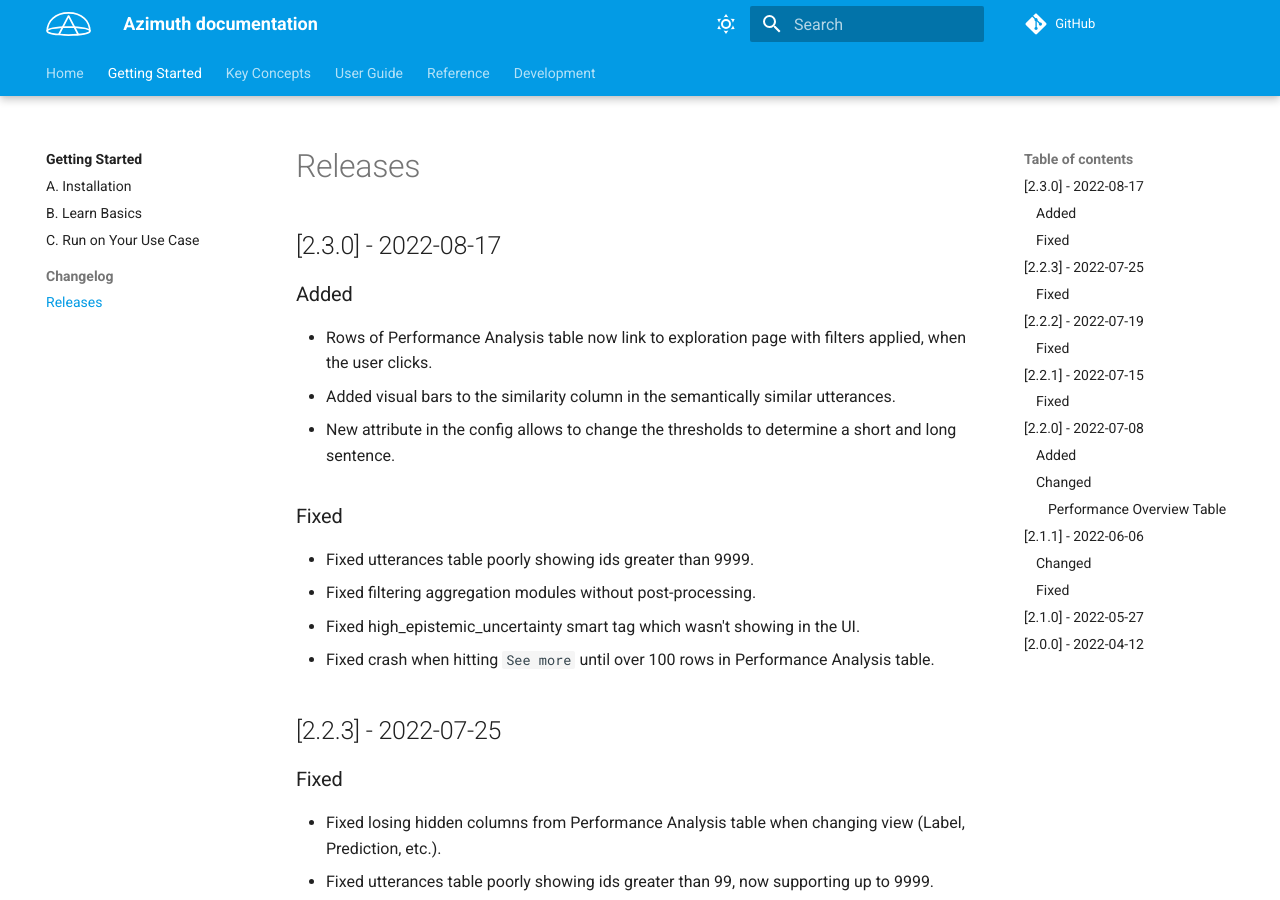
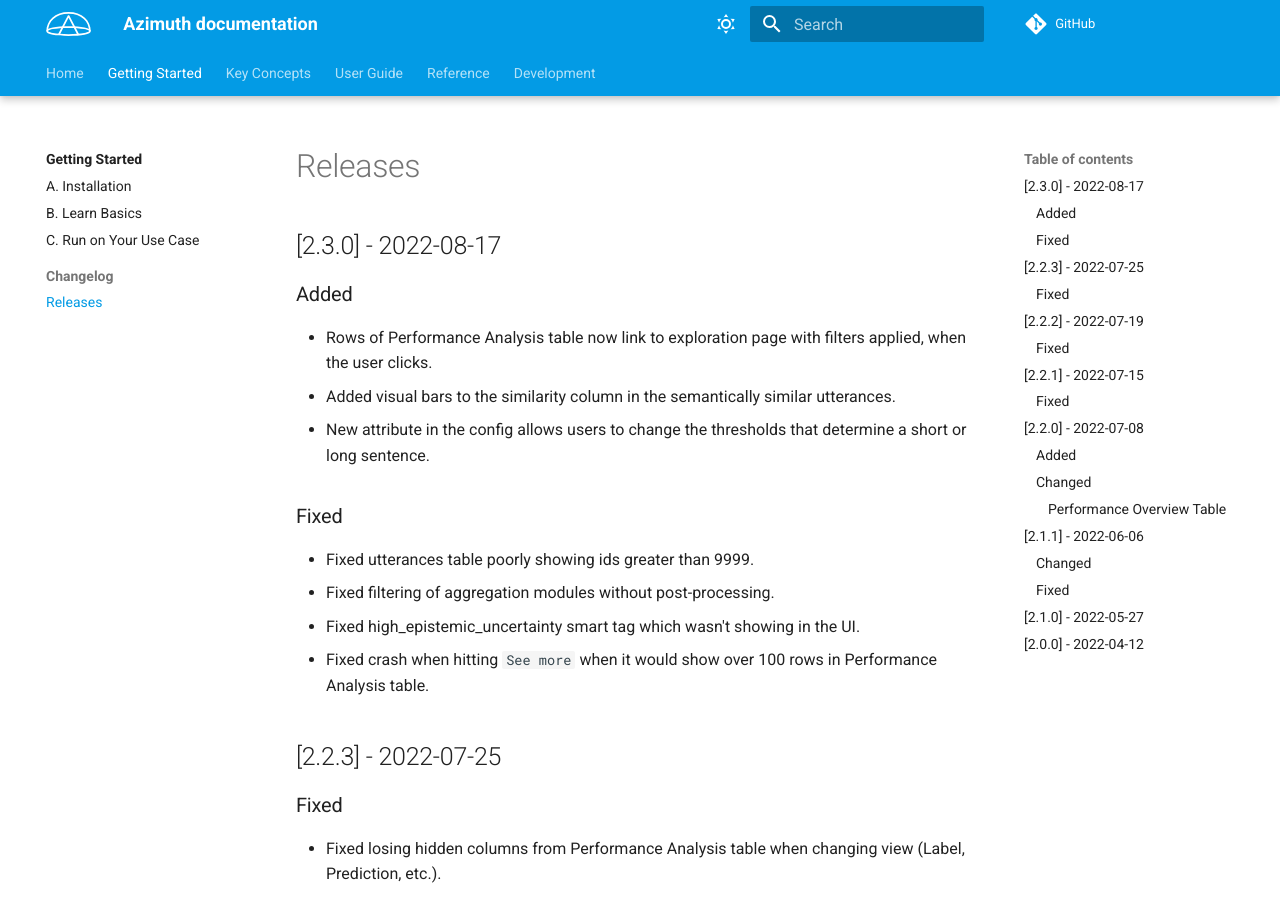
Before and after one commit to ServiceNow/azimuth, an MkDocs documentation site: the page built from docs/docs/getting-started/changelog.md, in a window 1280 px wide and 900 px high. Built offline with MkDocs 1.6.1 and Material for MkDocs 9.7.7, drawn with Linux system fonts in a browser that asks for light colours; comment, search, counter and statistics services are not loaded; the version menu is left out.

Commit message:
Apply suggestions from code review
Co-authored-by: Lindsay Brin <lindsay.brin@gmail.com>

```diff
--- a/docs/docs/getting-started/changelog.md
+++ b/docs/docs/getting-started/changelog.md
@@ -5,13 +5,13 @@
 ### Added
 - Rows of Performance Analysis table now link to exploration page with filters applied, when the user clicks.
 - Added visual bars to the similarity column in the semantically similar utterances.
-- New attribute in the config allows to change the thresholds to determine a short and long sentence.
+- New attribute in the config allows users to change the thresholds that determine a short or long sentence.
 
 ### Fixed
 - Fixed utterances table poorly showing ids greater than 9999.
-- Fixed filtering aggregation modules without post-processing.
+- Fixed filtering of aggregation modules without post-processing.
 - Fixed high_epistemic_uncertainty smart tag which wasn't showing in the UI.
-- Fixed crash when hitting `See more` until over 100 rows in Performance Analysis table.
+- Fixed crash when hitting `See more` when it would show over 100 rows in Performance Analysis table.
 
 ## [2.2.3] - 2022-07-25
 
```
Also changed, not shown: docs/docs/user-guide/index.md (+1 -1 lines).
